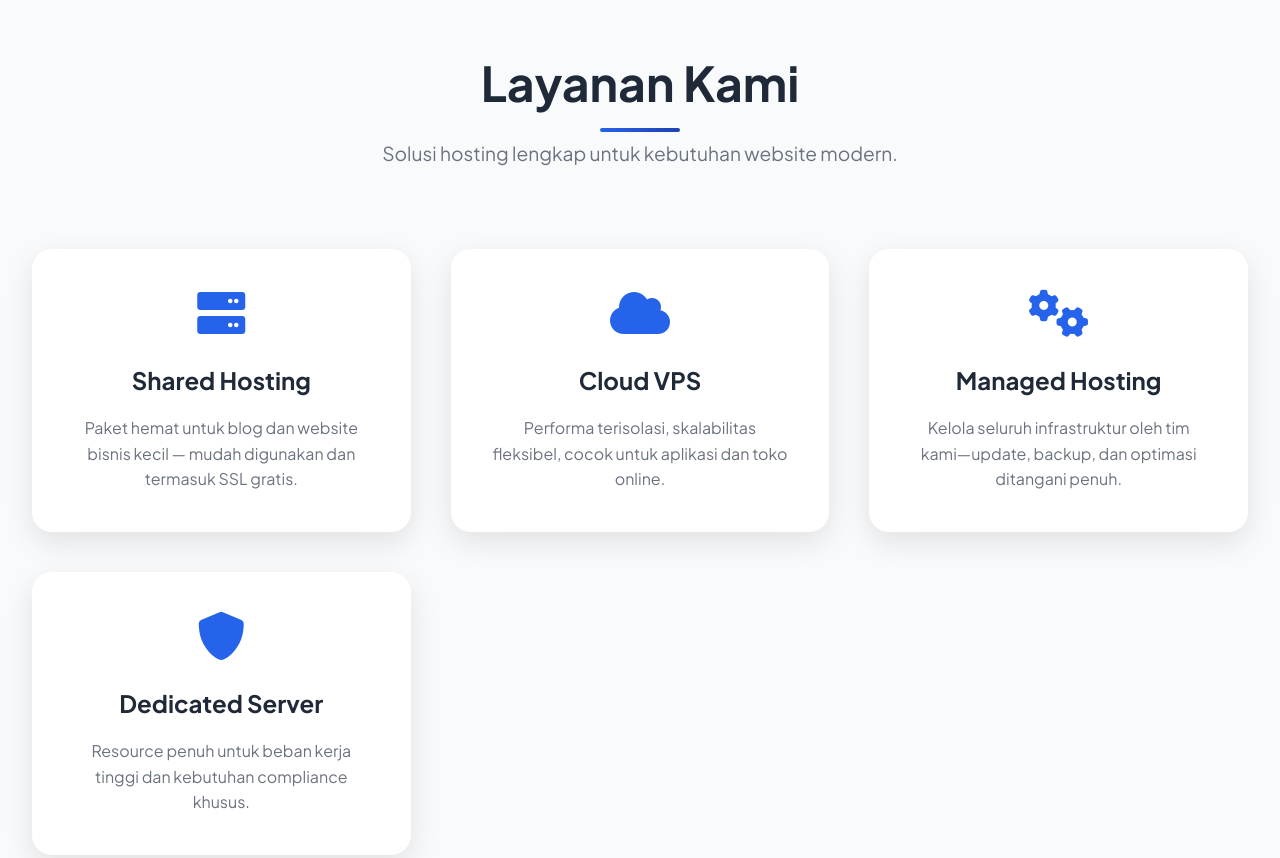
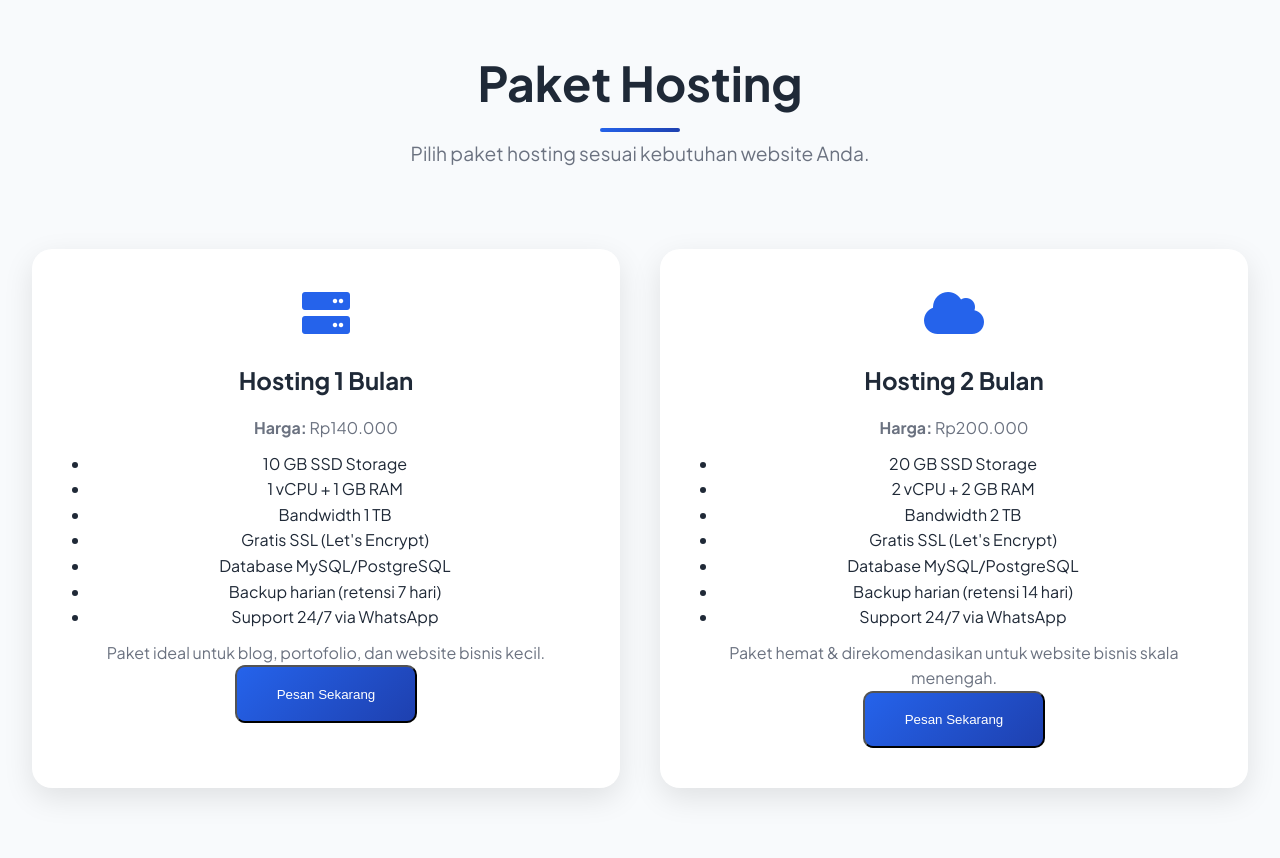
Before and after one commit to FirjatullahMalik/my-site, a plain HTML site: page index.html in a window 1280 px wide. Shown: the part 2380-3238 px from the top of the page. Drawn offline with Linux system fonts and the light colour scheme.

Commit message:
Add files via upload

```diff
--- a/index.html
+++ b/index.html
@@ -115,33 +115,64 @@
 <section id="services" class="services">
     <div class="container">
         <div class="section-header">
-                <h2>Layanan Kami</h2>
-                <p>Solusi hosting lengkap untuk kebutuhan website modern.</p>
+            <h2>Paket Hosting</h2>
+            <p>Pilih paket hosting sesuai kebutuhan website Anda.</p>
         </div>
+
         <div class="services-grid">
+
+            <!-- Paket 1 Bulan -->
             <div class="service-card">
                 <i class="fas fa-server"></i>
-                    <h3>Shared Hosting</h3>
-                    <p>Paket hemat untuk blog dan website bisnis kecil — mudah digunakan dan termasuk SSL gratis.</p>
+                <h3>Hosting 1 Bulan</h3>
+                <p><strong>Harga:</strong> Rp140.000</p>
+
+                <ul style="margin: 10px 0; padding-left: 18px;">
+                    <li>10 GB SSD Storage</li>
+                    <li>1 vCPU + 1 GB RAM</li>
+                    <li>Bandwidth 1 TB</li>
+                    <li>Gratis SSL (Let's Encrypt)</li>
+                    <li>Database MySQL/PostgreSQL</li>
+                    <li>Backup harian (retensi 7 hari)</li>
+                    <li>Support 24/7 via WhatsApp</li>
+                </ul>
+
+                <p>Paket ideal untuk blog, portofolio, dan website bisnis kecil.</p>
+
+                <a href="#contact"><button class="btn primary" onclick="orderWA('Hosting 2 Bulan', 200000)">
+                    Pesan Sekarang
+                </button>
+            </a>
             </div>
+
+            <!-- Paket 2 Bulan -->
             <div class="service-card">
                 <i class="fas fa-cloud"></i>
-                    <h3>Cloud VPS</h3>
-                    <p>Performa terisolasi, skalabilitas fleksibel, cocok untuk aplikasi dan toko online.</p>
+                <h3>Hosting 2 Bulan</h3>
+                <p><strong>Harga:</strong> Rp200.000</p>
+
+                <ul style="margin: 10px 0; padding-left: 18px;">
+                    <li>20 GB SSD Storage</li>
+                    <li>2 vCPU + 2 GB RAM</li>
+                    <li>Bandwidth 2 TB</li>
+                    <li>Gratis SSL (Let's Encrypt)</li>
+                    <li>Database MySQL/PostgreSQL</li>
+                    <li>Backup harian (retensi 14 hari)</li>
+                    <li>Support 24/7 via WhatsApp</li>
+                </ul>
+
+                <p>Paket hemat & direkomendasikan untuk website bisnis skala menengah.</p>
+                <a href="#contact"><button class="btn primary" onclick="orderWA('Hosting 2 Bulan', 200000)">
+                    Pesan Sekarang
+                </button>
+            </a>
             </div>
-                <div class="service-card">
-                    <i class="fas fa-cogs"></i>
-                    <h3>Managed Hosting</h3>
-                    <p>Kelola seluruh infrastruktur oleh tim kami—update, backup, dan optimasi ditangani penuh.</p>
-                </div>
-                <div class="service-card">
-                    <i class="fas fa-shield-alt"></i>
-                    <h3>Dedicated Server</h3>
-                    <p>Resource penuh untuk beban kerja tinggi dan kebutuhan compliance khusus.</p>
-                </div>
+
         </div>
     </div>
 </section>
+
+
 
     <!-- Solutions Section -->
     <section id="solutions" class="solutions">
@@ -252,16 +283,16 @@
                 </div>
                 <form class="contact-form">
                     <div class="form-group">
-                        <input type="text" placeholder="Your Name" required>
+                        <input type="text" placeholder="Nama" required>
                     </div>
                     <div class="form-group">
-                        <input type="email" placeholder="Your Email" required>
+                        <input type="email" placeholder="Email" required>
                     </div>
                     <div class="form-group">
-                        <input type="text" placeholder="Company Name">
+                        <input type="text" placeholder="Pilih paket 1 atau 2" required>
                     </div>
                     <div class="form-group">
-                        <textarea placeholder="Your Message" required></textarea>
+                        <textarea placeholder="Pesan" required></textarea>
                     </div>
                     <button type="button" class="btn primary" onclick="sendWA()">Send WhatsApp</button>
                 </form>
--- a/script.js
+++ b/script.js
@@ -229,14 +229,24 @@ function sendWA() {
     const company = document.querySelector('input[placeholder="Company Name"]').value;
     const msg = document.querySelector('textarea').value;
 
-    const text = `Halo, saya ingin menghubungi Anda.%0A
-Nama: ${name}%0A
-Email: ${email}%0A
-Perusahaan: ${company}%0A
-Pesan: ${msg}`;
+    const text =
+`Halo, saya tertarik untuk membeli layanan hosting.
 
-    window.open(`https://wa.me/qr/MQIJ6CCUXUS2J1?text=${text}`, "_blank");
+Berikut data saya:
+Nama: ${name}
+Email: ${email}
+Paket: ${company}
+
+Pesan:
+${msg}
+
+Mohon informasi lebih lanjut mengenai paket hosting yang tersedia beserta harganya. Terima kasih.`;
+
+    const phone = "6281298129545"; // ganti nomor WA kamu
+
+    window.open(`https://wa.me/${phone}?text=${encodeURIComponent(text)}`, "_blank");
 }
+
 
 // Add CSS classes for animations
 document.addEventListener('DOMContentLoaded', () => {
```
Lines whose indentation alone changed are shown as unchanged.
